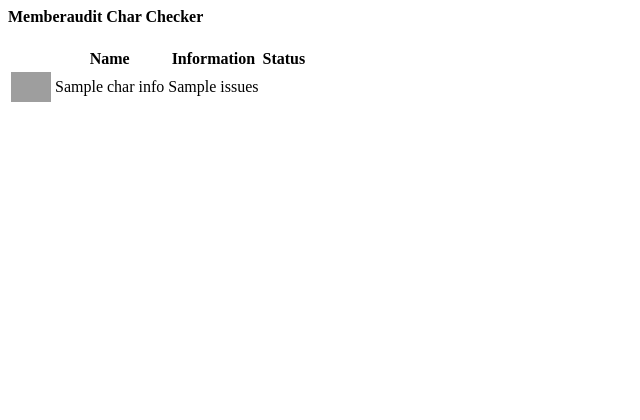
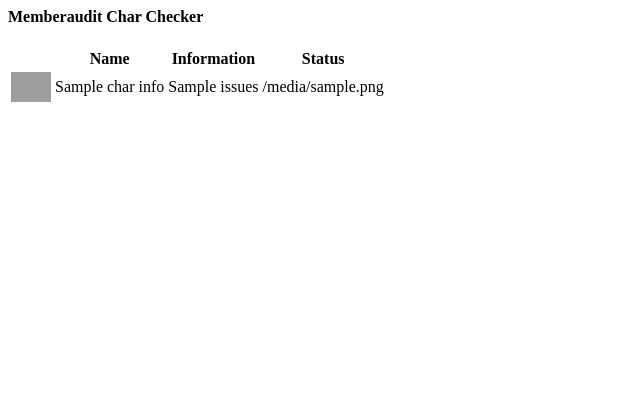
Before and after one commit to Geuthur/aa-memberaudit-dashboard, a Django app: template madashboard/templates/madashboard/dashboard.html in a window 1280 px wide. Shown: the top 420 px of the page, without its empty margins (0-640 px from the left). Run offline with Django 3.2, Linux system fonts and the light colour scheme; the template is opened without the code that fills it: most values are stand-ins (such as "Sample title", 1, 10 or a date in 2020); some libraries are stand-ins or nearby versions; grey boxes are pictures that could not be loaded.

Commit message:
Release 1.0.5
- Added German Translation
- Changed Description Text
- Added Icon Handler

```diff
--- a/madashboard/__init__.py
+++ b/madashboard/__init__.py
@@ -1,6 +1,6 @@
 """Initialize the app"""
 
-__version__ = "1.0.4"
+__version__ = "1.0.5"
 __title__ = "MemberAudit Dashboard"
 
 APP_NAME = "madashboard"
--- a/madashboard/templates/madashboard/dashboard.html
+++ b/madashboard/templates/madashboard/dashboard.html
@@ -26,7 +26,7 @@
                             {% for char_id, char_info in chars.items %}
                             <tr>
                                 <td class="text-center">
-                                            <img src="https://images.evetech.net/characters/{{ char_id }}/portrait?size=32" class="rounded-circle me-2" title="{{ char_info.name }}" height="30">
+                                        <img src="https://images.evetech.net/characters/{{ char_id }}/portrait?size=32" data-tooltip-toggle="tooltip" class="rounded-circle me-2" title="{{ char_info.name }}" height="30">
                                 </td>
                                 <td class="text-center">{{ char_info.name }}</td>
                                 <td class="text-center">
@@ -35,9 +35,7 @@
                                     </span>
                                 </td>
                                 <td class="text-center">
-                                        <span class="text-danger">
-                                            <i class="fas fa-times-circle" data-bs-toggle="tooltip" data-bs-placement="top" title="{% translate "Not Registred" %}"></i>
-                                        </span>
+                                    {{ char_info.icon }}
                                 </td>
                             </tr>
                             {% endfor %}
@@ -45,19 +43,20 @@
                     </table>
                 </div>
             </div>
-                <!-- Verlinkung hinzufügen -->
+
             <div class="row justify-content-center mt-3">
                 <span class="text-warning text-center">
-                        <i class="fas fa-exclamation-triangle"></i> {% translate "Please register all Characters to the Member Audit System" %}
+                    <i class="fas fa-exclamation-triangle"></i> {% translate "Please register all Characters to the Member Audit System." %}
                 </span>
                 <div class="col-auto">
+                    <br>
                     <a href="{% url 'memberaudit:launcher' %}" class="btn btn-warning">{% translate "Go to Member Audit Launcher" %}</a>
                 </div>
             </div>
         {% else %}
             <div class="row justify-content-center mt-3">
                 <span class="text-success text-center">
-                        <i class="fas fa-check-circle"></i> {% translate "All Characters are registered to the Member Audit System" %}
+                    <i class="fas fa-check-circle"></i> {% translate "All Characters are registered to the Member Audit System." %}
                 </span>
             </div>
         {% endif %}
@@ -66,7 +65,7 @@
 
 <script>
     document.addEventListener('DOMContentLoaded', function () {
-        var tooltipTriggerList = [].slice.call(document.querySelectorAll('[data-bs-toggle="tooltip"]'));
+        var tooltipTriggerList = [].slice.call(document.querySelectorAll('[data-tooltip-toggle="tooltip"]'));
         var tooltipList = tooltipTriggerList.map(function (tooltipTriggerEl) {
             return new bootstrap.Tooltip(tooltipTriggerEl);
         });
```
Also changed, not shown: madashboard/views.py (+9 -3 lines), CHANGELOG.md, madashboard/locale/de/LC_MESSAGES/django.po, 1 other file. Lines whose indentation alone changed are shown as unchanged.
